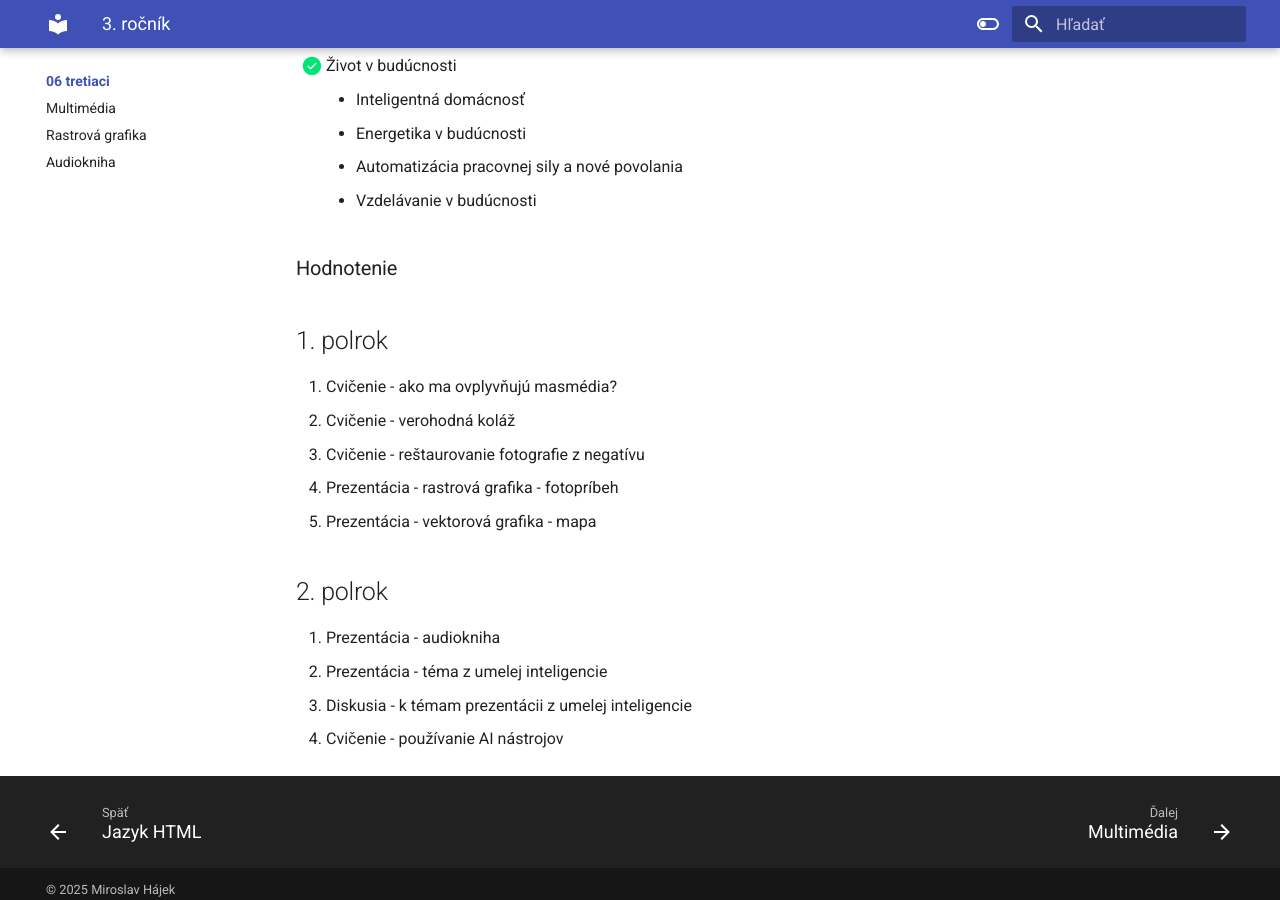
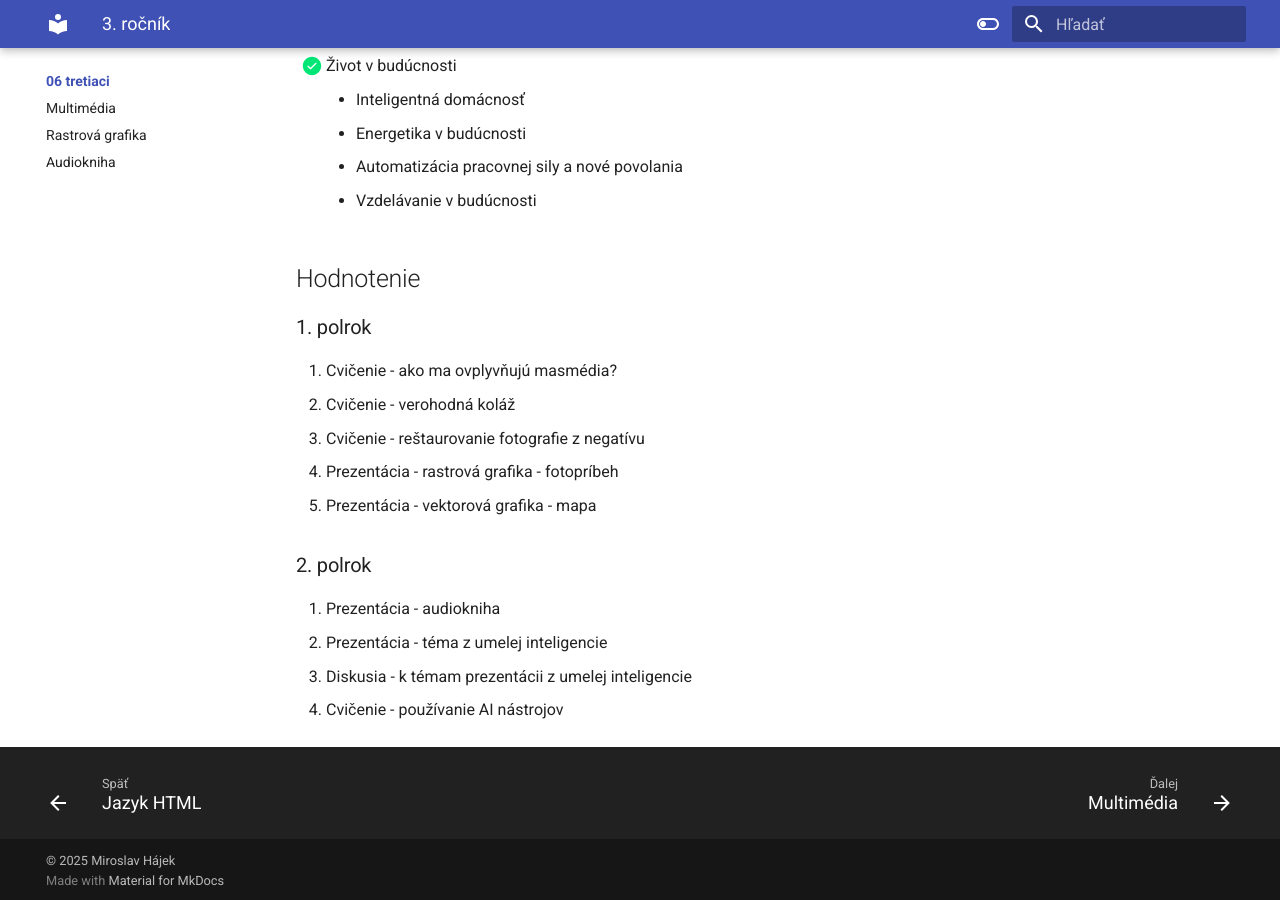
Before and after one commit to hubenka/hubenka.github.io, an MkDocs documentation site: the page built from docs/06_tretiaci/README.md, in a window 1280 px wide and 900 px high, scrolled down 1357 px. Built offline with MkDocs 1.6.1 and Material for MkDocs 9.7.7, drawn with Linux system fonts in a browser that asks for light colours.

Commit message:
Change heading level

```diff
--- a/docs/06_tretiaci/README.md
+++ b/docs/06_tretiaci/README.md
@@ -46,9 +46,9 @@ slug: 3-rocnik
     - Automatizácia pracovnej sily a nové povolania
     - Vzdelávanie v budúcnosti
 
-### Hodnotenie
+## Hodnotenie
 
-## 1. polrok
+### 1. polrok
 
 1. Cvičenie - ako ma ovplyvňujú masmédia?
 2. Cvičenie - verohodná koláž
@@ -56,7 +56,7 @@ slug: 3-rocnik
 4. Prezentácia - rastrová grafika - fotopríbeh
 5. Prezentácia - vektorová grafika - mapa
 
-## 2. polrok
+### 2. polrok
 
 1. Prezentácia - audiokniha
 2. Prezentácia - téma z umelej inteligencie
```
